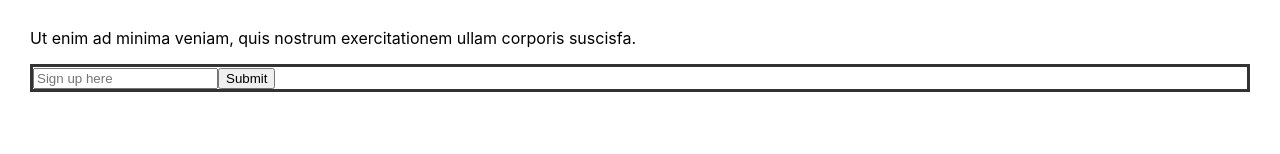
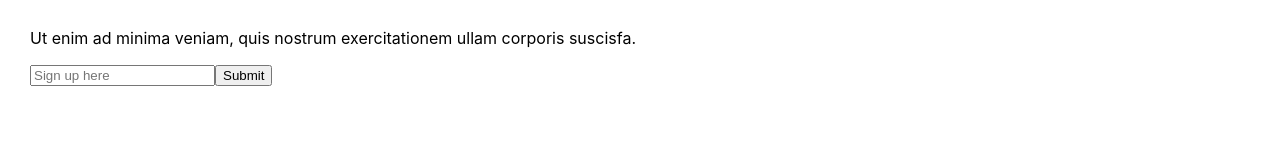
Before and after one commit to rallosdrake/NextJS, a Next.js app: page /events/London/london-comic-con-winter in a window 1280 px wide. Shown: the part 758-912 px from the top of the page. Built offline with nearby package versions, Linux system fonts and the light colour scheme.

Commit message:
removed box around form

```diff
--- a/styles/general.sass
+++ b/styles/general.sass
@@ -116,4 +116,3 @@ main
 
 .event-single-page
   .email-registration
-    border: 3px solid #333
```
